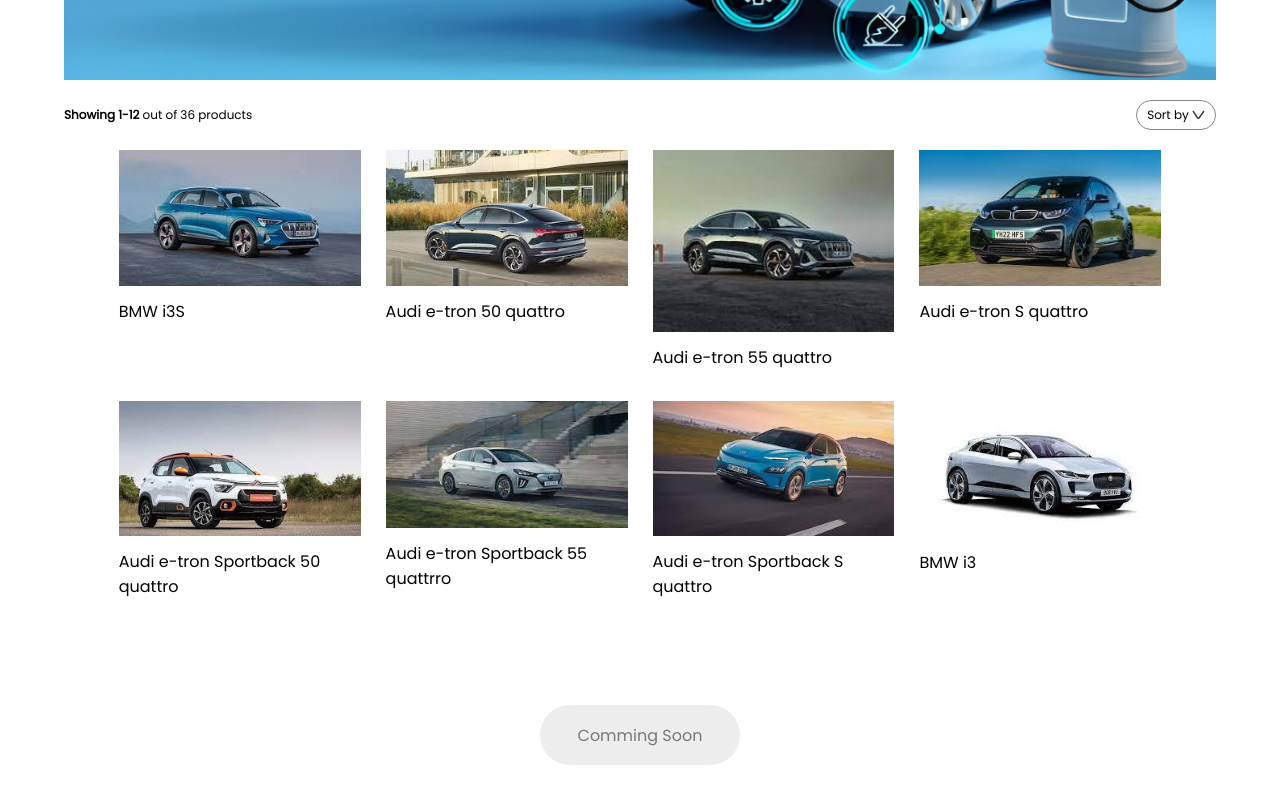
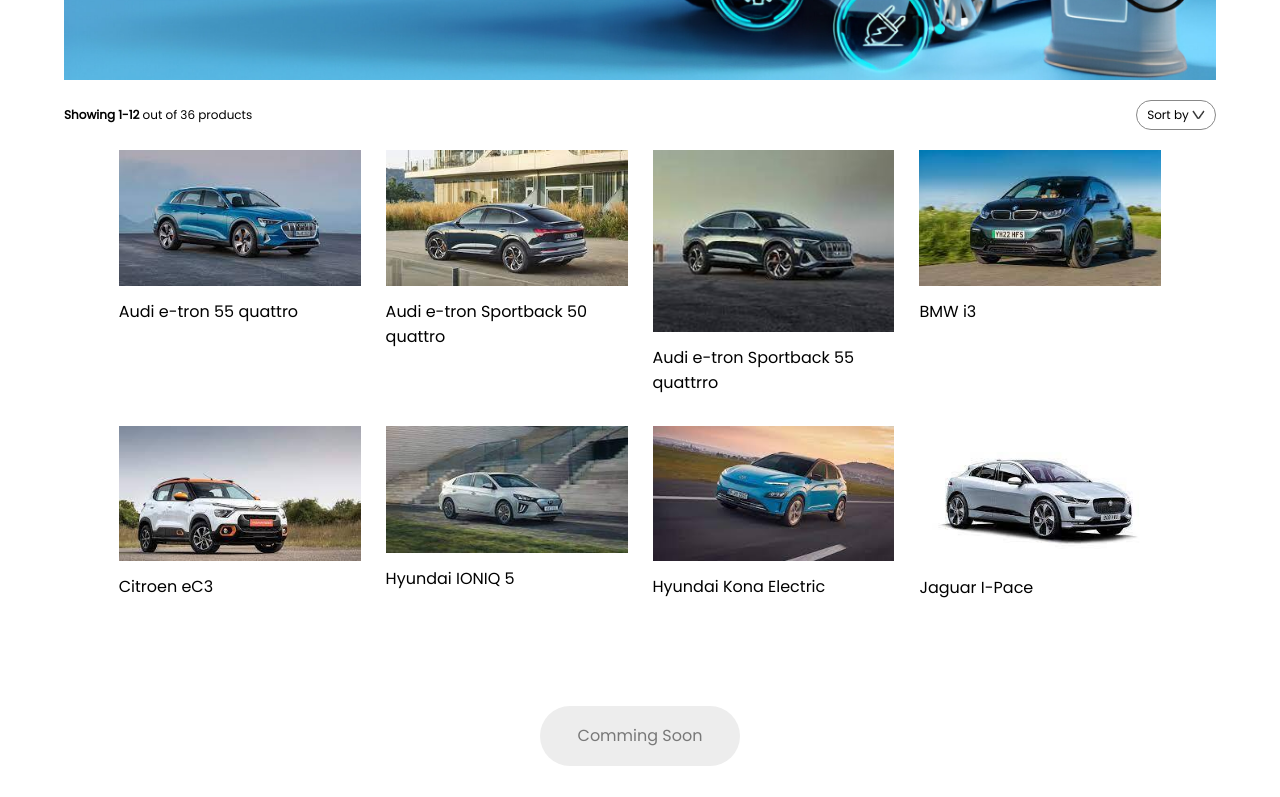
Before and after one commit to Adityadj01/Telematics-for-EV, a React (Create React App) app in the folder FrontEnd/: page /kids in a window 1280 px wide. Shown: the part 440-1237 px from the top of the page. Built offline with nearby package versions, Linux system fonts and the light colour scheme.

Commit message:
Update all_product.js

```diff
--- a/FrontEnd/src/Components/Assets/all_product.js
+++ b/FrontEnd/src/Components/Assets/all_product.js
@@ -230,7 +230,7 @@
   // },
   {
     id: 25,
-    name: "BMW i3S",
+    name: "Audi e-tron 55 quattro",
     category: "Four_Wheeler",
     image: p25_img,
     new_price: 85.0,
@@ -238,7 +238,7 @@
   },
   {
     id: 26,
-    name: "Audi e-tron 50 quattro",
+    name: "Audi e-tron Sportback 50 quattro",
     category: "Four_Wheeler",
     image: p26_img,
     new_price: 85.0,
@@ -246,7 +246,7 @@
   },
   {
     id: 27,
-    name: "Audi e-tron 55 quattro",
+    name: "Audi e-tron Sportback 55 quattrro",
     category: "Four_Wheeler",
     image: p27_img,
     new_price: 85.0,
@@ -254,7 +254,7 @@
   },
   {
     id: 28,
-    name: "Audi e-tron S quattro",
+    name: "BMW i3",
     category: "Four_Wheeler",
     image: p28_img,
     new_price: 85.0,
@@ -262,7 +262,7 @@
   },
   {
     id: 29,
-    name: "Audi e-tron Sportback 50 quattro",
+    name: "Citroen eC3",
     category: "Four_Wheeler",
     image: p29_img,
     new_price: 85.0,
@@ -270,7 +270,7 @@
   },
   {
     id: 30,
-    name: "Audi e-tron Sportback 55 quattrro",
+    name: "Hyundai IONIQ 5",
     category: "Four_Wheeler",
     image: p30_img,
     new_price: 85.0,
@@ -278,7 +278,7 @@
   },
   {
     id: 31,
-    name: "Audi e-tron Sportback S quattro",
+    name: "Hyundai Kona Electric",
     category: "Four_Wheeler",
     image: p31_img,
     new_price: 85.0,
@@ -286,7 +286,7 @@
   },
   {
     id: 32,
-    name: "BMW i3",
+    name: "Jaguar I-Pace",
     category: "Four_Wheeler",
     image: p32_img,
     new_price: 85.0,
```
